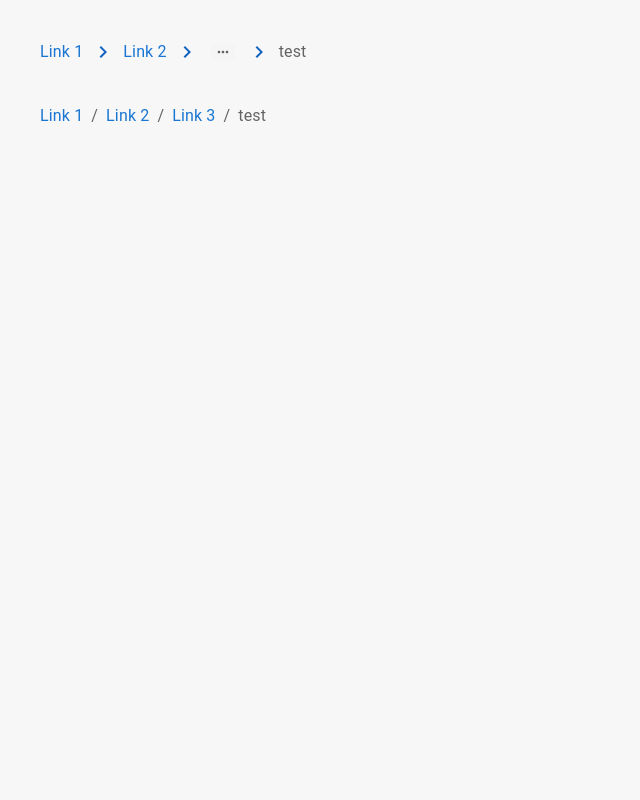
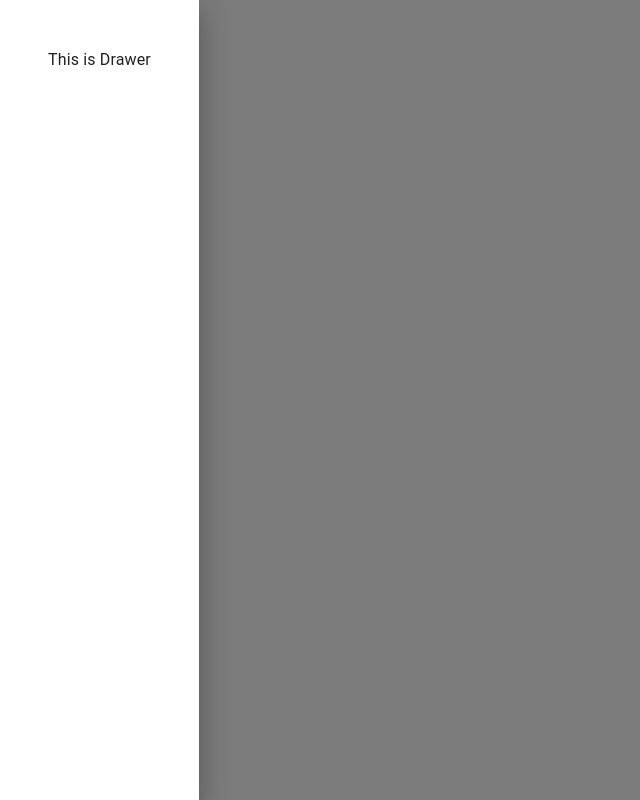
Before and after one commit to sara-farokhi/mui, a React (Create React App) app: page / in a window 1280 px wide. Shown: the whole page, without its empty margins (0-640 px from the left). Built offline with nearby package versions, Linux system fonts and the light colour scheme.

Commit message:
MUI Drawer

```diff
--- a/src/App.tsx
+++ b/src/App.tsx
@@ -16,7 +16,8 @@ import './App.css';
 // import MuiImageList from "./components/MuiImageList"
 // import MuiNavBar from "./components/MuiNavBar"
 // import MuiLink from "./components/MuiLink"
-import MuiBreadcrumbs from "./components/MuiBreadcrumbs"
+// import MuiBreadcrumbs from "./components/MuiBreadcrumbs"
+import MuiDrawer from "./components/MuiDrawer"
 
 
 function App() {
@@ -33,7 +34,9 @@ function App() {
       {/* {<MuiImageList />} */}
       {/* {<MuiNavBar />} */}
       {/* {<MuiLink />} */}
-      {<MuiBreadcrumbs />}
+      {/* {<MuiBreadcrumbs />} */}
+      {<MuiDrawer />}
+
     </div>
   );
 }
--- /dev/null
+++ b/src/components/MuiDrawer.tsx
@@ -0,0 +1,22 @@
+import { Drawer, Box, Typography, IconButton } from '@mui/material'
+import { useState } from 'react'
+import MenuIcon from '@mui/icons-material/Menu'
+const MuiDrawer = () => {
+    const [openDrower, setOpenDrawer] = useState(true)
+    return (
+        <Box display="flex">
+            <IconButton onClick={() => setOpenDrawer(true)}>
+                <MenuIcon />
+            </IconButton>
+
+            <Drawer open={openDrower} anchor="left" onClose={() => setOpenDrawer(false)}>
+                <Box p={6}>
+                    <Typography>This is Drawer</Typography>
+                </Box>
+            </Drawer>
+
+        </Box>
+    )
+}
+
+export default MuiDrawer
```
